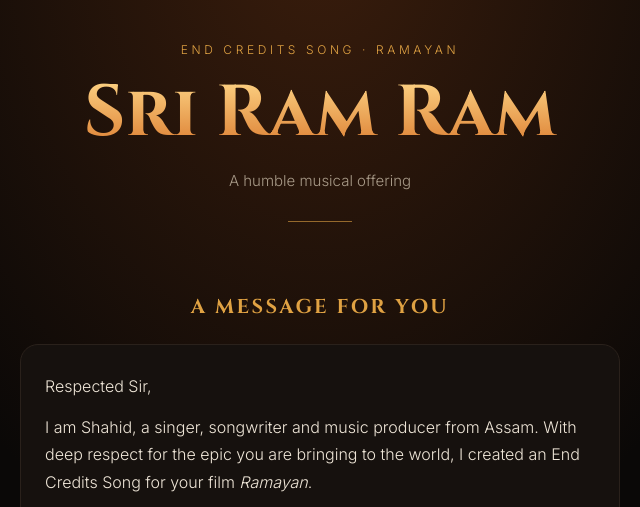
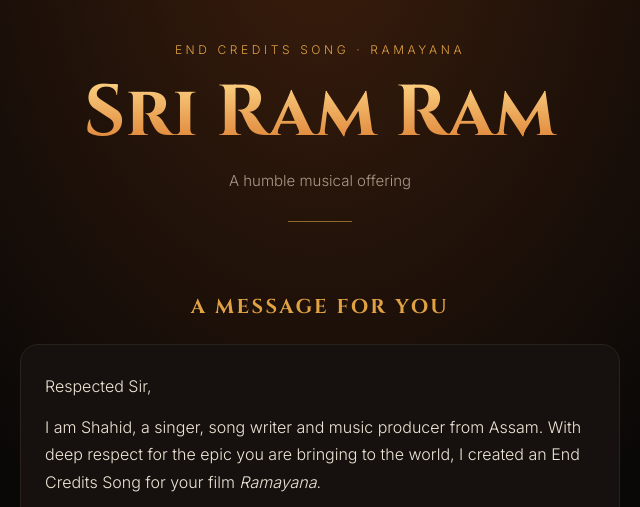
Before and after one commit to Syedshahid406/sri-ram-ram, a plain HTML site: page index.html in a window 1280 px wide. Shown: the top 507 px of the page, 320-960 px from the left. Drawn offline with Linux system fonts and the light colour scheme.

Commit message:
Update index.html

```diff
--- a/index.html
+++ b/index.html
@@ -3,7 +3,7 @@
 <head>
 <meta charset="utf-8">
 <meta name="viewport" content="width=device-width, initial-scale=1, viewport-fit=cover">
-<title>Sri Ram Ram – End Credits Song for Ramayan</title>
+<title>Sri Ram Ram – End Credits Song for Ramayana</title>
 <link rel="preconnect" href="https://fonts.googleapis.com">
 <link href="https://fonts.googleapis.com/css2?family=Cinzel:wght@500;700&family=Inter:wght@300;400;500&display=swap" rel="stylesheet">
 <style>
@@ -43,7 +43,7 @@
 <body>
 <main>
 <section>
-  <div class="eyebrow">End Credits Song · Ramayan</div>
+  <div class="eyebrow">End Credits Song · Ramayana</div>
   <h1>Sri Ram Ram</h1>
   <p class="sub">A humble musical offering</p>
   <div class="divider"></div>
@@ -53,7 +53,7 @@
   <h2>A MESSAGE FOR YOU</h2>
   <div class="card">
     <p>Respected Sir,</p>
-    <p>I am Shahid, a singer, songwriter and music producer from Assam. With deep respect for the epic you are bringing to the world, I created an End Credits Song for your film <em>Ramayan</em>.</p>
+    <p>I am Shahid, a singer, song writer and music producer from Assam. With deep respect for the epic you are bringing to the world, I created an End Credits Song for your film <em>Ramayana</em>.</p>
     <p>This is the dummy version, made from the heart as a humble offering. If it touches you and you feel it belongs in the film, I would be honoured to hear from you.</p>
     <p>Thank you for your time and for the vision behind this journey.</p>
     <p class="sign">Jiu Rim<br>— Shahid Ikbal</p>
```
